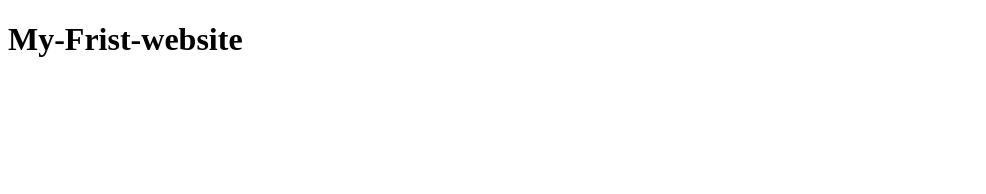
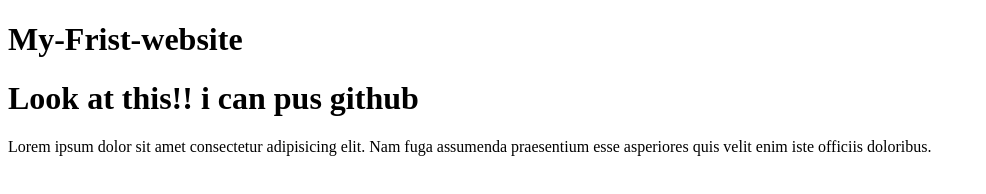
Before and after one commit to Abu-Rayhan5/My-frist-website, a plain HTML site: page My-frist-website/index.html in a window 1280 px wide. Shown: the whole page, without its empty margins (0-986 px from the left). Drawn offline with Linux system fonts and the light colour scheme.

Commit message:
learnd github

```diff
--- a/My-frist-website/index.html
+++ b/My-frist-website/index.html
@@ -8,5 +8,7 @@
 </head>
 <body>
     <h1>My-Frist-website</h1>
+    <h1>Look at this!! i can pus github</h1>
+    <p>Lorem ipsum dolor sit amet consectetur adipisicing elit. Nam fuga assumenda praesentium esse asperiores quis velit enim iste officiis doloribus.</p>
 </body>
 </html>
```
